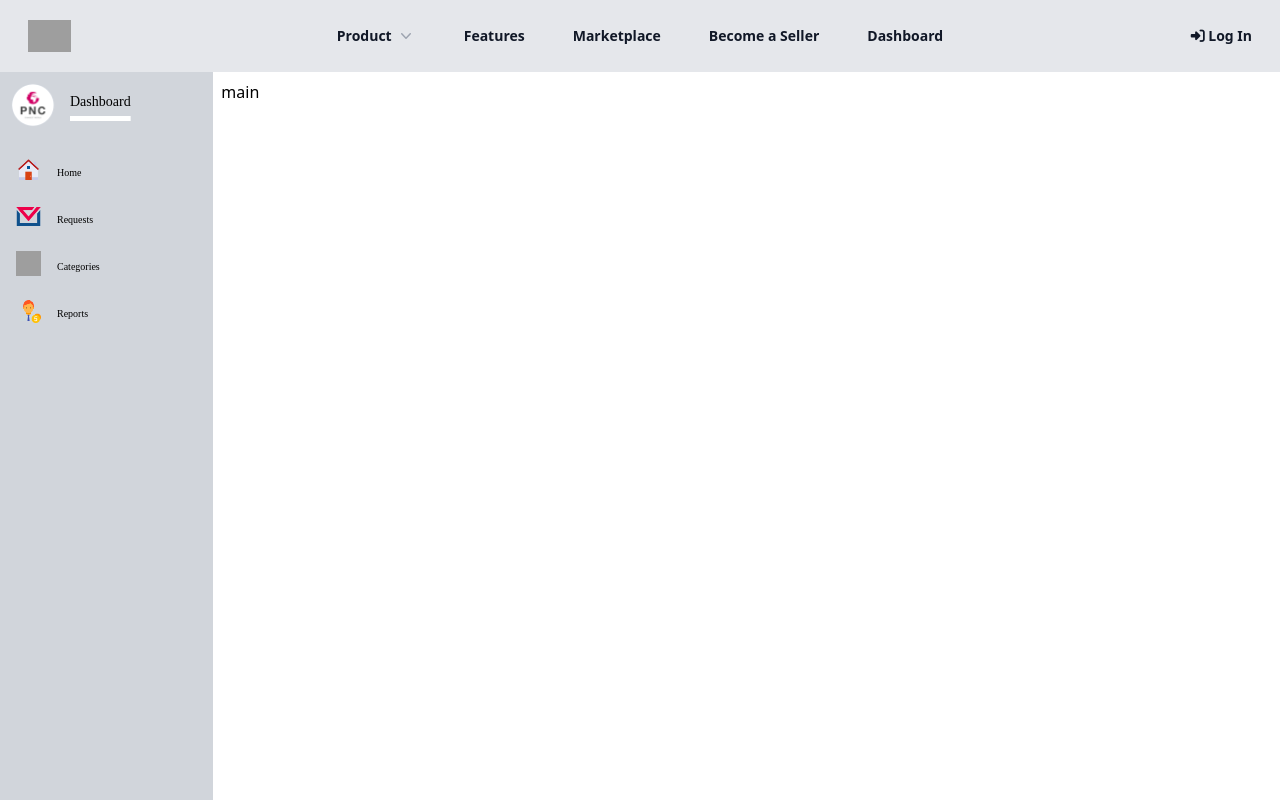
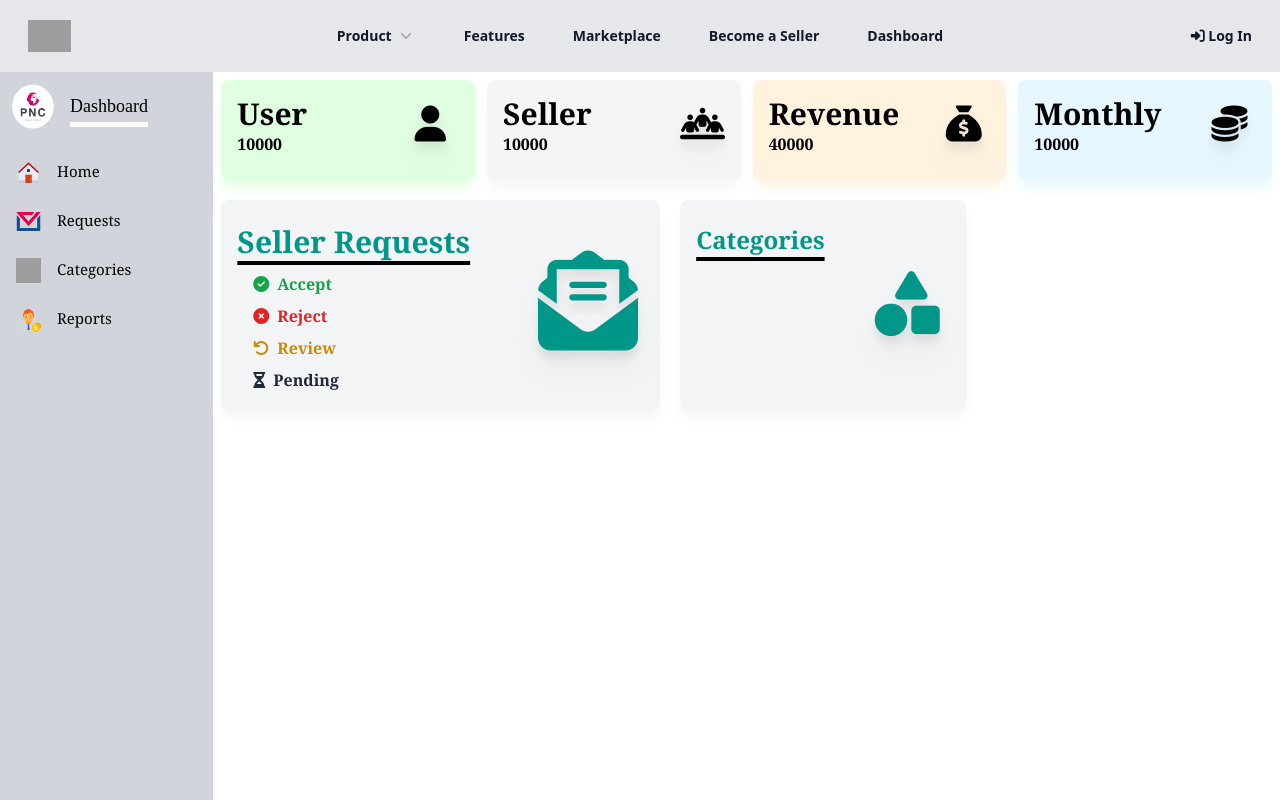
Before and after one commit to AbdulRehmanjr/pnc_react, a React (Vite) app: page /admin-dashboard in a window 1280 px wide. Built offline with nearby package versions, Linux system fonts and the light colour scheme; grey boxes are pictures that could not be loaded; a web font is replaced by a local one.

Commit message:
admin dashboard

```diff
--- /dev/null
+++ b/src/components/admin/HomePage.tsx
@@ -0,0 +1,76 @@
+
+
+const HomePage = () => {
+
+
+    return (
+        <>
+            <div className="grid grid-cols-4 gap-3">
+                <div className={`grid grid-cols-3 bg-[#E0FFE0] rounded-lg h-[100px] shadow-lg shadow-[#E0FFE0] cursor-pointer`}>
+                    <div className="col-span-3 md:col-span-2 text-black  font-bold font-serif p-4">
+                        <p className="text-3xl">User</p>
+                        <p>10000</p>
+                    </div>
+                    <div className="col-span-1 text-4xl p-6 text-black drop-shadow-xl">
+                        <i className="fa-solid fa-user"></i>
+                    </div>
+                </div>
+                <div className={`grid grid-cols-3 bg-[#F5F5F5] rounded-lg h-[100px] shadow-lg shadow-[#F5F5F5] cursor-pointer`}>
+                    <div className="col-span-3 md:col-span-2 text-black  font-bold font-serif p-4">
+                        <p className="text-3xl">Seller</p>
+                        <p>10000</p>
+                    </div>
+                    <div className="col-span-1 text-4xl p-6 text-black drop-shadow-xl">
+                        <i className="fa-solid fa-people-line"></i>
+                    </div>
+                </div>
+                <div className={`grid grid-cols-3 bg-[#FFF3E0] rounded-lg h-[100px] shadow-lg shadow-[#FFF3E0] cursor-pointer`}>
+                    <div className="col-span-3 md:col-span-2 text-black  font-bold font-serif p-4">
+                        <p className="text-3xl">Revenue</p>
+                        <p>40000</p>
+                    </div>
+                    <div className="col-span-1 text-4xl p-6 text-black drop-shadow-xl">
+                        <i className="fa-solid fa-sack-dollar"></i>
+                    </div>
+                </div>
+                <div className={`grid grid-cols-3 bg-[#E6F7FF] rounded-lg h-[100px] shadow-lg shadow-[#E6F7FF] cursor-pointer`}>
+                    <div className="col-span-3 md:col-span-2 text-black  font-bold font-serif p-4">
+                        <p className="text-3xl">Monthly</p>
+                        <p>10000</p>
+                    </div>
+                    <div className="col-span-1 text-4xl p-6 text-black drop-shadow-xl">
+                        <i className="fa-solid fa-coins"></i>
+                    </div>
+                </div>
+            </div>
+            <div className="grid grid-cols-7 gap-5 my-[20px]">
+                <div className={`col-span-3 grid grid-cols-3 bg-[#F3F4F6] rounded-lg h-[210px]  shadow-lg shadow-[#F3F4F6] cursor-pointer`}>
+                    <div className="col-span-2 text-[#009688] font-bold font-serif p-4">
+                        <p className="text-3xl underline underline-offset-8  decoration-black decoration-4 my-2">Seller Requests</p>
+                        <ul className="list-none text-md">
+                            <li className="py-1 px-2 text-green-600"><i className="fa-solid fa-circle-check px-2"></i>Accept</li>
+                            <li className="py-1 px-2 text-red-600"><i className="fa-solid fa-circle-xmark px-2"></i>Reject</li>
+                            <li className="py-1 px-2 text-yellow-600"><i className="fa-solid fa-arrow-rotate-left px-2"></i>Review</li>
+                            <li className="py-1 px-2 text-gray-800"><i className="fa-solid fa-hourglass-half px-2"></i>Pending</li>
+                        </ul>
+                    </div>
+                    <div className="col-span-1 text-[100px] p-6 text-[#009688] drop-shadow-xl">
+                        <i className="fa-solid fa-envelope-open-text"></i>
+                    </div>
+                </div>
+                <div className={`col-span-2 grid grid-cols-3 bg-[#F3F4F6] rounded-lg h-[210px]  shadow-lg shadow-[#F3F4F6] cursor-pointer`}>
+                    <div className="col-span-2 text-[#009688] font-bold font-serif p-4">
+                        <p className="text-2xl underline underline-offset-8  decoration-black decoration-4 my-2">Categories</p>
+                        <p></p>
+                    </div>
+                    <div className="col-span-1 text-[65px] py-[55px] px-1 text-[#009688] drop-shadow-xl">
+                        <i className="fa-solid fa-shapes"></i>
+                    </div>
+                </div>
+
+            </div>
+        </>
+    )
+}
+
+export default HomePage
--- a/src/page/AdminDashboard.tsx
+++ b/src/page/AdminDashboard.tsx
@@ -1,4 +1,5 @@
 
+import AdminRoutes from '../routes/AdminRoutes'
 import style from './AdminDashboard.module.css'
 
 const AdminDashboard = () => {
@@ -8,31 +9,31 @@ const AdminDashboard = () => {
             <aside className={`col-span-2 p-2 bg-gray-300`}>
                 <div className="flex flex-row">
                     <img src="src/assets/pnc.png" alt="logo" width="50" height="50" />
-                    <h1 className="text-center text-black text-sm font-['Cyborg'] underline underline-offset-[10px]  decoration-[5px] decoration-white p-3">Dashboard</h1>
+                    <h1 className="text-center text-black text-lg font-['Karmatic'] underline underline-offset-[10px]  decoration-[5px] decoration-white p-3">Dashboard</h1>
                 </div>
                 <div className="list-container">
-                    <ul className="list-none my-[20px]">
-                        <li className="flex flex-row p-2 cursor-pointer">
+                    <ul className="list-none my-[20px] font-serif">
+                        <li className="flex flex-row p-2 my-2 cursor-pointer hover:bg-white hover:rounded-lg">
                             <img className="h-[25px] w-[25px]" src="src/assets/admin/home.png" alt="icon" />
-                            <span className="px-4 py-2 text-black font-['Cyborg'] text-[10px]">Home</span>
+                            <span className="px-4  text-black text-[15px]">Home</span>
                         </li>
-                        <li className="flex flex-row p-2 cursor-pointer">
+                        <li className="flex flex-row p-2 my-2 cursor-pointer hover:bg-white hover:rounded-lg">
                             <img className="h-[25px] w-[25px]" src="src/assets/admin/mail.png" alt="icon" />
-                            <span className="px-4 py-2 text-black font-['Cyborg'] text-[10px]">Requests</span>
+                            <span className="px-4  text-black text-[15px]">Requests</span>
                         </li>
-                        <li className="flex flex-row p-2 cursor-pointer">
+                        <li className="flex flex-row p-2 my-2 cursor-pointer hover:bg-white hover:rounded-lg">
                             <img className="h-[25px] w-[25px]" src="src/assets/admin/category.png" alt="icon" />
-                            <span className="px-4 py-2 text-black font-['Cyborg'] text-[10px]">Categories</span>
+                            <span className="px-4  text-black text-[15px]">Categories</span>
                         </li>
-                        <li className="flex flex-row p-2 cursor-pointer">
+                        <li className="flex flex-row p-2 my-2 cursor-pointer hover:bg-white hover:rounded-lg">
                             <img className="h-[25px] w-[25px]" src="src/assets/admin/seller.png" alt="icon" />
-                            <span className="px-4 py-2 text-black font-['Cyborg'] text-[10px]">Reports</span>
+                            <span className="px-4  text-black text-[15px]">Reports</span>
                         </li>
                     </ul>
                 </div>
             </aside>
             <main className="col-span-10 p-2">
-                <h1>main</h1>
+                <AdminRoutes />
             </main>
         </div>
     )
--- /dev/null
+++ b/src/routes/AdminRoutes.tsx
@@ -0,0 +1,30 @@
+import { Route,Routes} from 'react-router-dom';
+import HomePage from '../components/admin/HomePage';
+
+
+function AdminRoutes() {
+
+    const routes = [
+        {
+          path: '/',
+          component: HomePage,
+        },
+
+      ];
+
+    return (
+      <>
+        <Routes>
+          {routes.map((route, index) => (
+            <Route
+              key={index}
+              path={route.path}
+              element={<route.component />}
+            />
+          ))}
+        </Routes>
+        </>
+    );
+  }
+
+  export default AdminRoutes;
--- a/src/routes/GeneralRoutes.tsx
+++ b/src/routes/GeneralRoutes.tsx
@@ -1,4 +1,4 @@
-import { Route,Routes, useLocation } from 'react-router-dom';
+import { Route,Routes, useLocation} from 'react-router-dom';
 import LandingPage from '../page/LandingPage';
 import AboutDetail from '../components/about/AboutDetail';
 import ContactUs from '../components/team/Contactus';
@@ -25,7 +25,7 @@ const routes = [
       component: BecomeSeller
     },
     {
-      path:'/admin-dashboard',
+      path:'/admin-dashboard/*',
       component:AdminDashboard
     },
     {
```
